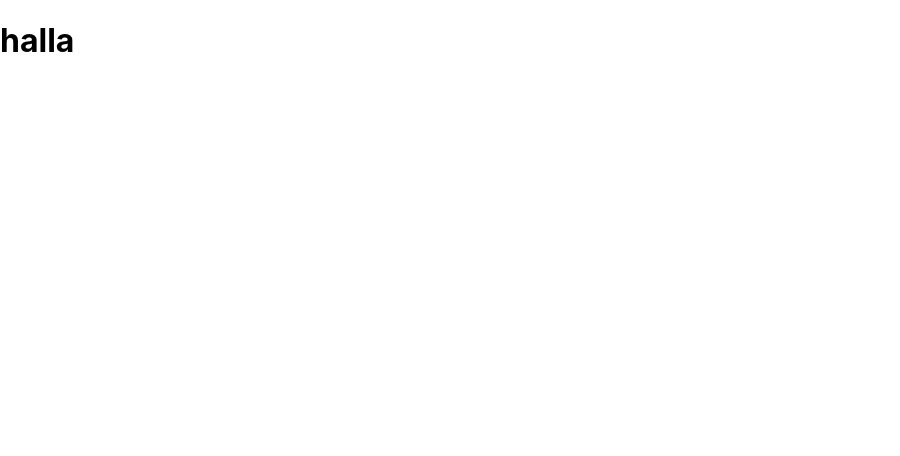
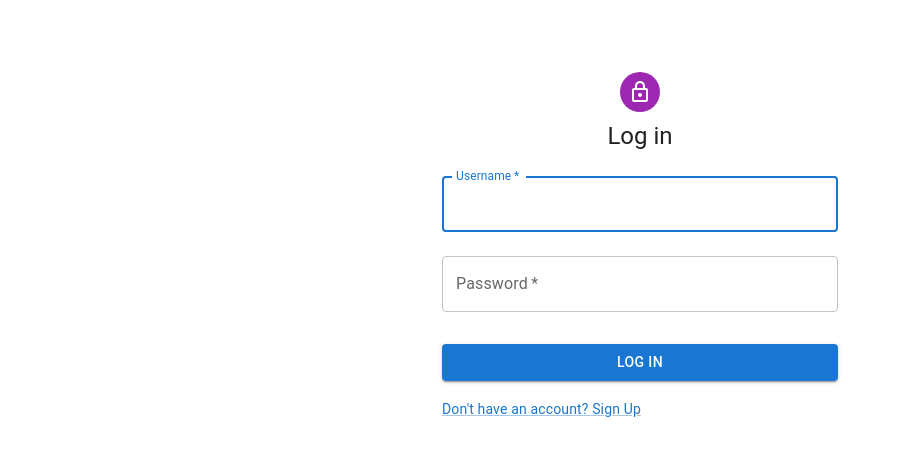
Before and after one commit to eivindsd/BiznizReviewrFrontend, a React (Create React App) app in the folder my-app/: page / in a window 1280 px wide. Shown: the top 456 px of the page, without its empty margins (0-900 px from the left). Built offline with nearby package versions, Linux system fonts and the light colour scheme.

Commit message:
started implementing login and signup

```diff
--- a/my-app/src/App.tsx
+++ b/my-app/src/App.tsx
@@ -1,12 +1,12 @@
-
+import "./components/LoginComponent/Login";
+import Login from "./components/LoginComponent/Login";
 
 function App() {
   return (
     <div className="App">
-      <header className="App-header">
-        <h1>halla</h1>
-      </header>
+        <Login />
     </div>
+
   );
 }
 
--- /dev/null
+++ b/my-app/src/components/LoginComponent/Login.tsx
@@ -0,0 +1,114 @@
+import * as React from 'react';
+import Avatar from '@mui/material/Avatar';
+import Button from '@mui/material/Button';
+import CssBaseline from '@mui/material/CssBaseline';
+import TextField from '@mui/material/TextField';
+import Link from '@mui/material/Link';
+import Grid from '@mui/material/Grid';
+import Box from '@mui/material/Box';
+import LockOutlinedIcon from '@mui/icons-material/LockOutlined';
+import Typography from '@mui/material/Typography';
+import Container from '@mui/material/Container';
+import { createTheme, ThemeProvider } from '@mui/material/styles';
+import axios from 'axios';
+import { useState } from 'react';
+import Signup from '../SignupComponent/Signup';
+
+
+
+const theme = createTheme();
+
+const Login = () => {
+
+    const [name, setName] = useState<string | undefined>();
+    const [password, setPassword] = useState<string | undefined>();
+    const [signup, setSignup] = useState(false);
+
+    const handleSubmit = async (event: React.FormEvent<HTMLFormElement>) => {
+        event.preventDefault();
+        const data = new FormData(event.currentTarget);
+        setName(data.get("name")?.toString());
+        setPassword(data.get("password")?.toString());
+        // eslint-disable-next-line no-console
+
+        //let response = await axios.get(`http://localhost:8080/api/user/name/Chris/xJjCavfqrkpbYbXhDxVX`);
+        let response = await axios.get(`http://localhost:8080/api/user/name/${name}/${password}`);
+        console.log(response.data.name);
+        console.log(response.data.password);
+
+        (response.data.name === name && response.data.password === password ? console.log("yey") : console.log("ney"));
+
+  };
+
+  const handleSignUp = () => {
+        setSignup(true);
+  }
+
+
+
+  return (
+    <div>
+      {signup && <Signup />}
+
+      {!signup && (
+        <ThemeProvider theme={theme}>
+        <Container component="main" maxWidth="xs">
+          <CssBaseline />
+          <Box
+            sx={{
+              marginTop: 8,
+              display: 'flex',
+              flexDirection: 'column',
+              alignItems: 'center',
+            }}
+          >
+            <Avatar sx={{ m: 1, bgcolor: 'secondary.main' }}>
+              <LockOutlinedIcon />
+            </Avatar>
+            <Typography component="h1" variant="h5">
+              Log in
+            </Typography>
+            <Box component="form" onSubmit={handleSubmit} noValidate sx={{ mt: 1 }}>
+              <TextField
+                margin="normal"
+                required
+                fullWidth
+                id="name"
+                label="Username"
+                name="name"
+                autoComplete="name"
+                autoFocus
+              />
+              <TextField
+                margin="normal"
+                required
+                fullWidth
+                name="password"
+                label="Password"
+                type="password"
+                id="password"
+                autoComplete="current-password"
+              />
+              <Button
+                type="submit"
+                fullWidth
+                variant="contained"
+                sx={{ mt: 3, mb: 2 }}
+              >
+                Log In
+              </Button>
+                <Grid item>
+                  <Link href="#" variant="body2" onClick={() => handleSignUp()}>
+                    {"Don't have an account? Sign Up"}
+                  </Link>
+                </Grid>
+            </Box>
+          </Box>
+        </Container>
+      </ThemeProvider>
+      )}
+    </div>
+  );
+}
+
+export default Login;
--- /dev/null
+++ b/my-app/src/components/SignupComponent/Signup.tsx
@@ -0,0 +1,110 @@
+import * as React from 'react';
+import Avatar from '@mui/material/Avatar';
+import Button from '@mui/material/Button';
+import CssBaseline from '@mui/material/CssBaseline';
+import TextField from '@mui/material/TextField';
+import Link from '@mui/material/Link';
+import Grid from '@mui/material/Grid';
+import Box from '@mui/material/Box';
+import LockOutlinedIcon from '@mui/icons-material/LockOutlined';
+import Typography from '@mui/material/Typography';
+import Container from '@mui/material/Container';
+import { createTheme, ThemeProvider } from '@mui/material/styles';
+import Login from '../LoginComponent/Login';
+import axios from 'axios';
+
+const theme = createTheme();
+
+const Signup = () => {
+
+    const [name, setName] = React.useState<string | undefined>();
+    const [password, setPassword] = React.useState<string | undefined>();
+    const [login, setLogin] = React.useState(false);
+
+    const handleSubmit = (event: React.FormEvent<HTMLFormElement>) => {
+        event.preventDefault();
+        const data = new FormData(event.currentTarget);
+        setName(data.get("name")?.toString());
+        setPassword(data.get("password")?.toString());
+        // eslint-disable-next-line no-console
+        axios.post(`http://localhost:8080/api/user`, {
+            name: name,
+            password: password
+        }).then(
+            function(response) {
+                console.log(response)
+            }
+        )
+      };
+
+      const handleLogin = () => {
+          setLogin(true);
+      }
+
+
+    return (
+    <div>
+        {login && <Login />}
+        {!login && (
+            <ThemeProvider theme={theme}>
+            <Container component="main" maxWidth="xs">
+                <CssBaseline />
+                <Box
+                sx={{
+                    marginTop: 8,
+                    display: 'flex',
+                    flexDirection: 'column',
+                    alignItems: 'center',
+                }}
+            >
+          <Avatar sx={{ m: 1, bgcolor: 'secondary.main' }}>
+            <LockOutlinedIcon />
+          </Avatar>
+          <Typography component="h1" variant="h5">
+            Sign up
+          </Typography>
+          <Box component="form" noValidate onSubmit={handleSubmit} sx={{ mt: 3 }}>
+            <Grid container spacing={2}>
+              <Grid item xs={12}>
+                <TextField
+                  required
+                  fullWidth
+                  id="name"
+                  label="Username"
+                  name="name"
+                  autoComplete="name"
+                />
+              </Grid>
+              <Grid item xs={12}>
+                <TextField
+                  required
+                  fullWidth
+                  name="password"
+                  label="Password"
+                  type="password"
+                  id="password"
+                  autoComplete="new-password"
+                />
+              </Grid>
+            </Grid>
+            <Button
+              type="submit"
+              fullWidth
+              variant="contained"
+              sx={{ mt: 3, mb: 2 }}
+            >
+              Sign Up
+            </Button>
+                <Link href="#" variant="body2" onClick={() => handleLogin()}>
+                  Already have an account? Log in
+                </Link>
+          </Box>
+        </Box>
+      </Container>
+    </ThemeProvider>
+    )}
+    </div>
+    );
+};
+
+export default Signup;
```
Also changed, not shown: my-app/package.json (+7 -0 lines), my-app/src/components/LoggedInContext.tsx (added, +13 -0 lines), 1 other file (tests, documents, lock files or other folders).
